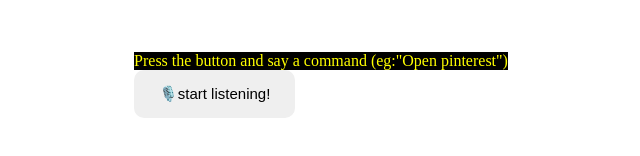
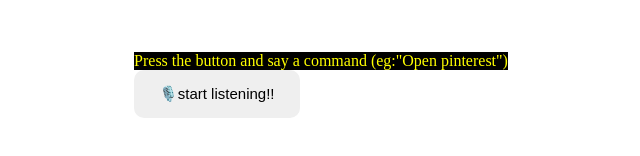
Before and after one commit to ashu-0715/PERSONAL-VOICE-ASSISTANT, a plain HTML site: page index.html in a window 1280 px wide. Shown: the part 334-490 px from the top of the page, 319-959 px from the left. Drawn offline with Linux system fonts and the light colour scheme.

Commit message:
added extra !

```diff
--- a/index.html
+++ b/index.html
@@ -11,7 +11,7 @@
         <h1>YOUR AI ASSISTANT</h1>
         <p>Press the button and say a command (eg:"Open pinterest")</p>
         <button class="listen-btn" id="btn">
-            🎙️start listening!
+            🎙️start listening!!
         </button>
     </div>
     <script src="./script.js"></script>
```
